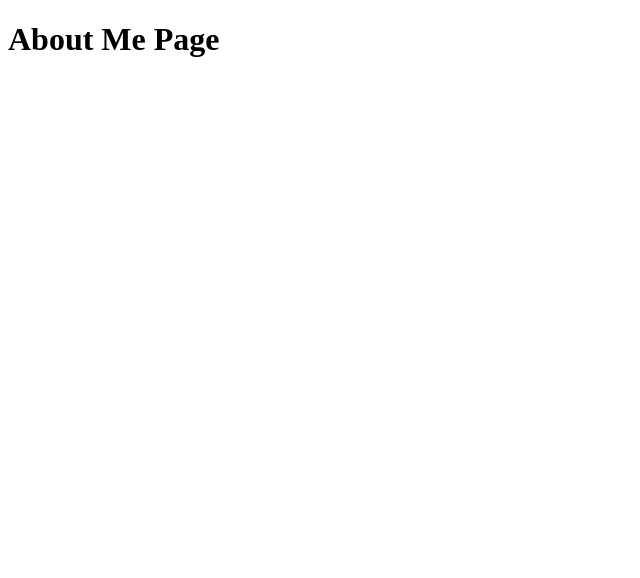
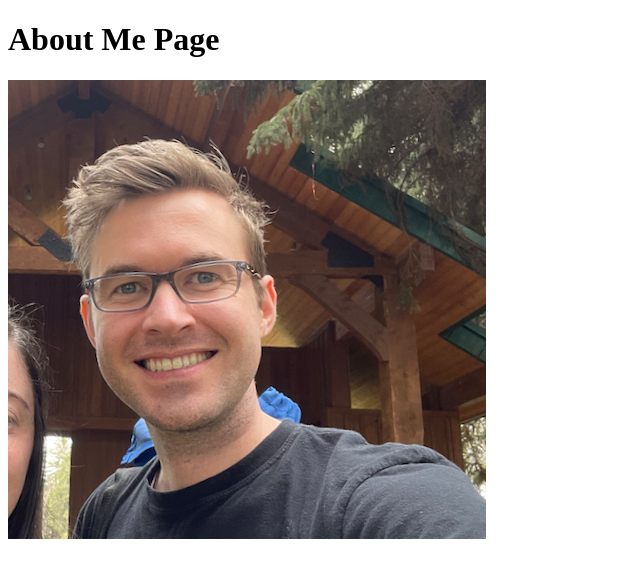
Before and after one commit to GrantSimmonsDV/Deployment_lab, a website: page index.html in a window 1280 px wide. Shown: the whole page, without its empty margins (0-640 px from the left). Drawn offline with Linux system fonts and the light colour scheme.

Commit message:
updateeeeee

```diff
--- a/index.html
+++ b/index.html
@@ -8,5 +8,8 @@
 </head>
 <body>
     <h1>About Me Page</h1>
+
+<img src="/public/Image1.png" alt="Me">
+
 </body>
 </html>
```
